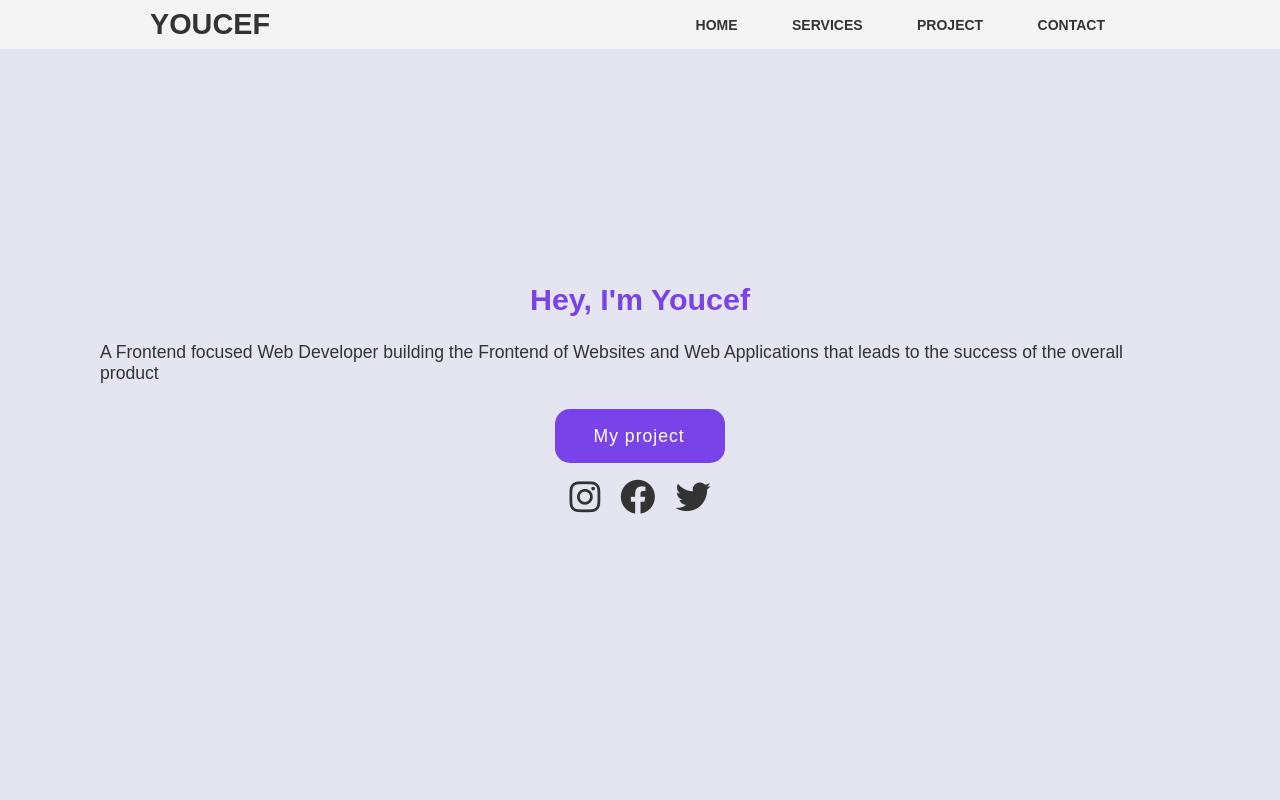
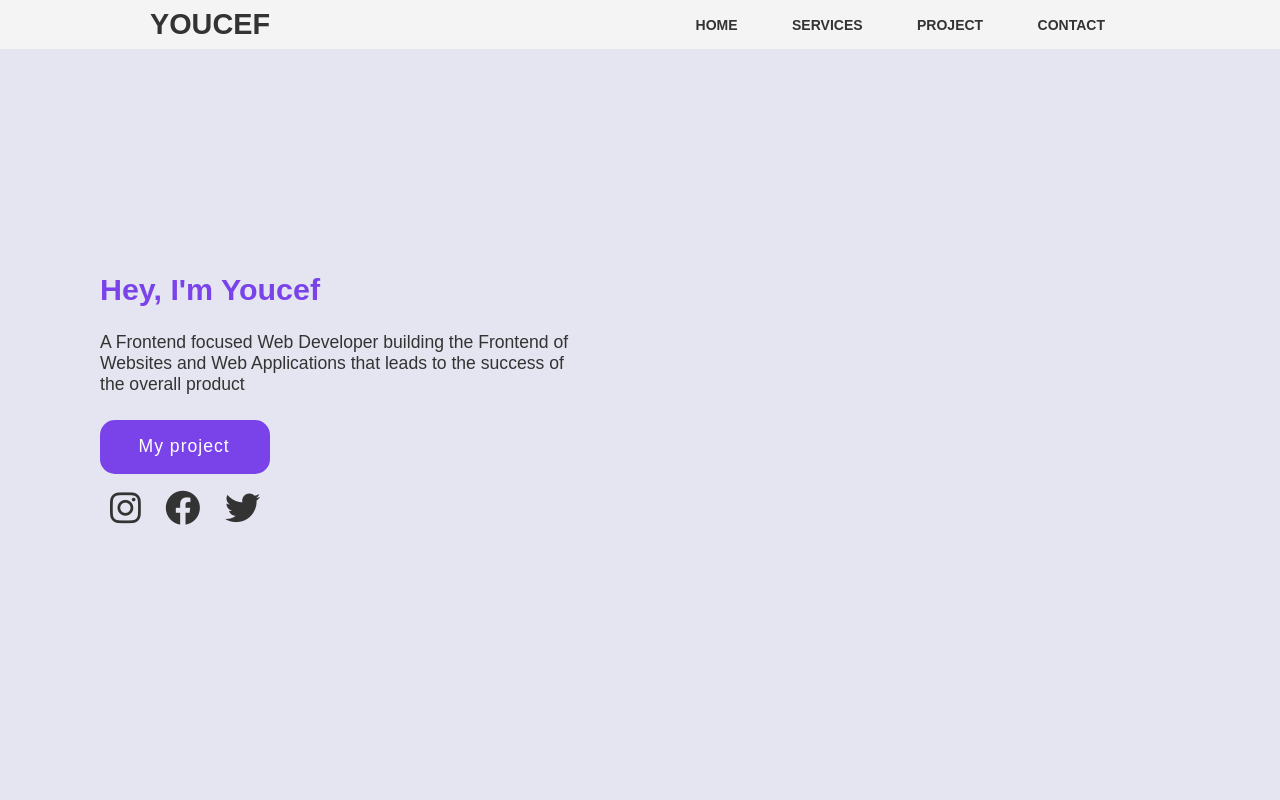
Before and after one commit to YoussefBelhadadji/Project_one, a plain HTML site: page index.html in a window 1280 px wide. Shown: the top 800 px of the page. Drawn offline with Linux system fonts and the light colour scheme.

Commit message:
modified-css

```diff
--- a/style.css
+++ b/style.css
@@ -49,24 +49,19 @@ section{
     display: flex;
     align-items: center;
     background-color: #e5e5f1;
-    justify-content: center;
 }
 .sec_1 h2{
     color:#7a43e9;
     font-size: 1.9em;
     font-weight: 600;
-    display: flex;
-    align-items: center;
-    justify-content: center;
 }
 .sec_1 h3{
-    padding: auto;
+    padding-right:600px;
     color: #333;
     font-size: 1.1em;
     font-weight: 400;
     margin-top: 25px;
     margin-bottom: 25px;
-
 
 }
 .mycv{
@@ -82,7 +77,6 @@ letter-spacing: 1px;
 border-radius: 15px;
 transition: 0.7S;
 display: flex;
-margin: auto;
 }
 .mycv:hover{
 background-color: #360068;
@@ -90,8 +84,6 @@ transform: translateY(-10px);
 }
 .facebook{
 margin-top: 15px;
-display: flex;
-justify-content: center;
 }
 .fb{
 font-size: 2.2em;
@@ -143,19 +135,16 @@ text-transform: uppercase;
 }
 .icon{
     color: #333;
+    transition: color 0.4s;
     font-size: 49px;
     display: flex;
     justify-content: center;
     margin-top: -2px;
     margin-bottom: 35px;
-
-    transition:.7s ease-in-out;
 }
 .icon :hover{
     color: #7a43e9;
-    transform:translateY(-6px)
 }
-
 .info{
     text-align: center;
 }
@@ -173,9 +162,11 @@ text-transform: uppercase;
 .coming-soon {
     display: flex;
     justify-content: center;
+    margin: auto;
     font-size: 90px;
     font-weight: bold;
-    animation: colorChange 1.2s infinite alternate;
+    color: #7a43e9;
+    animation: colorChange 1.5s infinite alternate;
 }
 .contate{
     background-color: #e5e5f1;
@@ -186,7 +177,7 @@ text-transform: uppercase;
         color: #895de2;
     }
     100% {
-        color: #140027;
+        color: #1b0035;
     }
 }
 .contate .icon{
```
